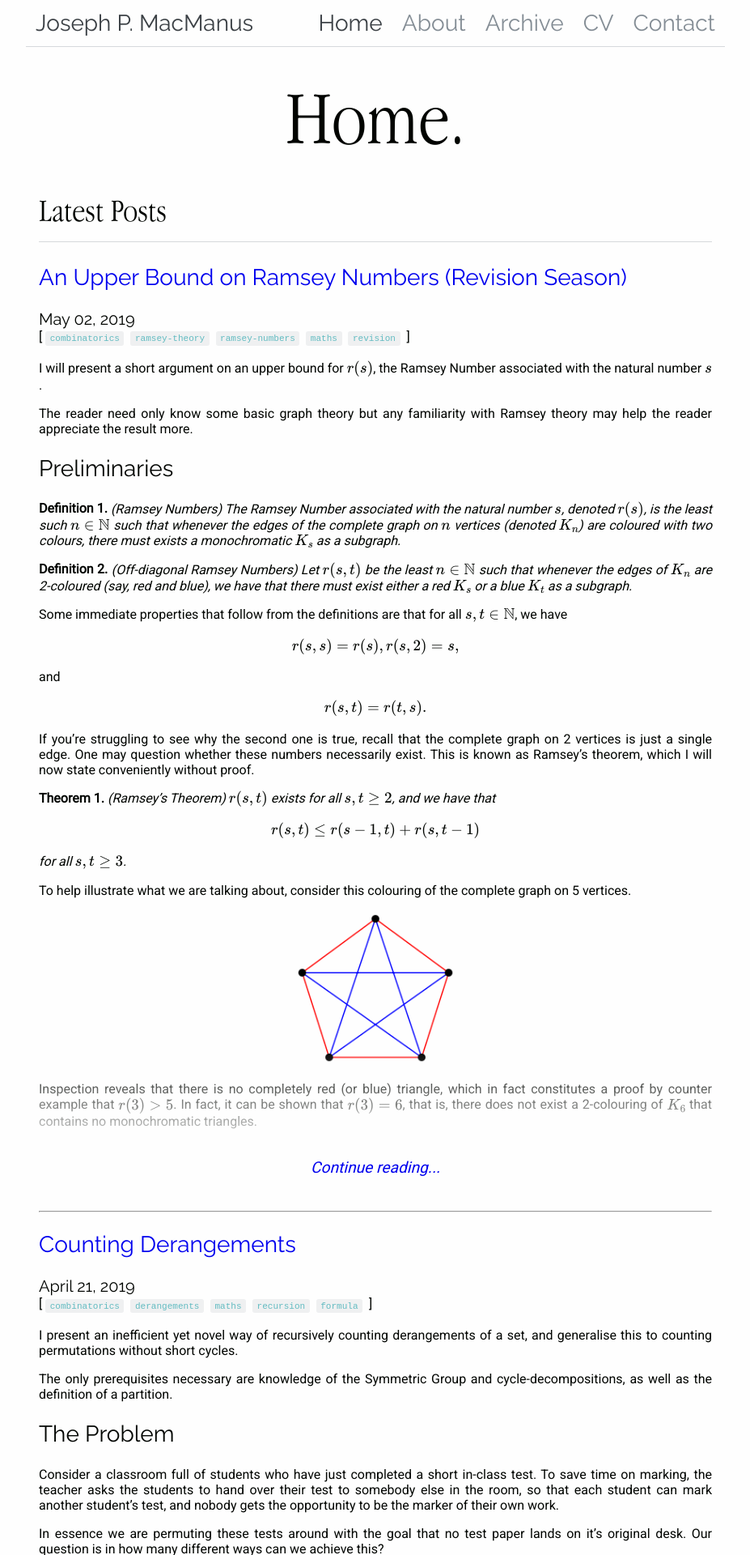
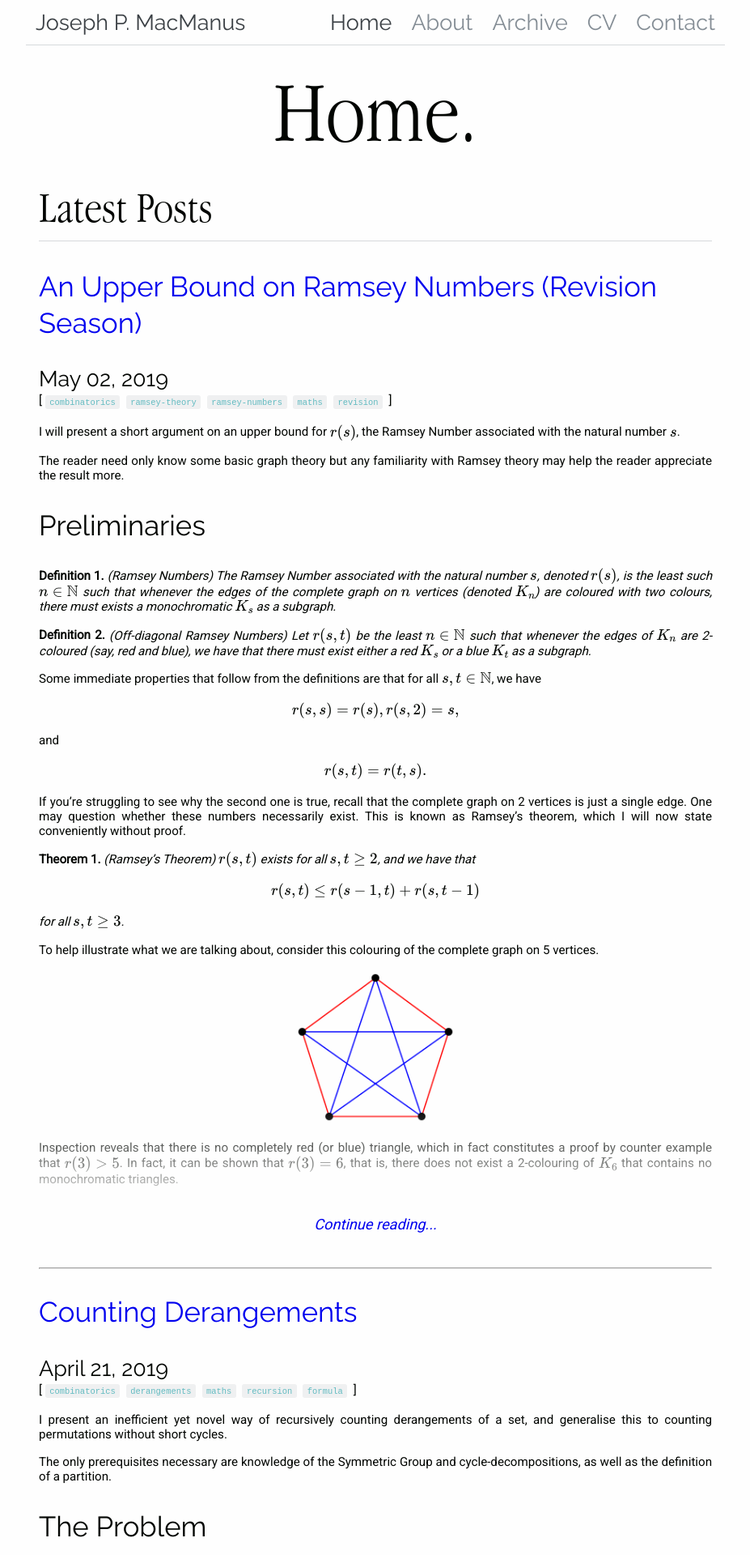
Before and after one commit to tiepdotme/jpmacmanus.me, a Jekyll site: the page built from index.html, in a window 1280 px wide. Shown: the top 1920 px of the page at 81% size, without its empty margins (176-1103 px from the left). Built offline with Jekyll 4.4.1, drawn with Linux system fonts in a browser that asks for light colours; formulas are drawn with MathJax 3.

Commit message:
font scaling

```diff
--- /dev/null
+++ b/_sass/fontscaling.scss
@@ -0,0 +1,122 @@
+body {
+  font-size: 100%;
+}
+
+body, caption, th, td, input, textarea, select, option, legend, fieldset, h1, h2, h3, h4, h5, h6 {
+  font-size-adjust: 0.5;
+}
+
+#page {
+  font-size: 1em;
+  /* equivalent to 16px */
+  line-height: 1.25;
+  /* equivalent to 20px */
+}
+
+@media (min-width: 43.75em) {
+  #page {
+    font-size: 1em;
+    /* equivalent to 16px */
+    line-height: 1.375;
+    /* equivalent to 22px */
+  }
+}
+
+h1 {
+  font-size: 2em;
+  /* 2x body copy size = 32px */
+  line-height: 1.25;
+  /* 45px / 36px */
+}
+
+@media (min-width: 43.75em) {
+  h1 {
+    font-size: 2.5em;
+    /* 2.5x body copy size = 40px */
+    line-height: 1.125;
+  }
+}
+
+@media (min-width: 56.25em) {
+  h1 {
+    font-size: 3em;
+    /* 3x body copy size = 48px */
+    line-height: 1.05;
+    /* keep to a multiple of the 20px line height and something more appropriate for display headings */
+  }
+}
+
+h2 {
+  font-size: 1.625em;
+  /* 1.625x body copy size = 26px */
+  line-height: 1.15384615;
+  /* 30px / 26px */
+}
+
+@media (min-width: 43.75em) {
+  h2 {
+    font-size: 2em;
+    /* 2x body copy size = 32px */
+    line-height: 1.25;
+  }
+}
+
+@media (min-width: 56.25em) {
+  h2 {
+    font-size: 2.25em;
+    /* 2.25x body copy size = 36px */
+    line-height: 1.25;
+  }
+}
+
+h3 {
+  font-size: 1.375em;
+  /* 1.375x body copy size = 22px */
+  line-height: 1.13636364;
+  /* 25px / 22px */
+}
+
+@media (min-width: 43.75em) {
+  h3 {
+    font-size: 1.5em;
+    /* 1.5x body copy size = 24px */
+    line-height: 1.25;
+  }
+}
+
+@media (min-width: 56.25em) {
+  h3 {
+    font-size: 1.75em;
+    /* 1.75x body copy size = 28px */
+    line-height: 1.25;
+  }
+}
+
+h4 {
+  font-size: 1.125em;
+  /* 1.125x body copy size = 18px */
+  line-height: 1.11111111;
+}
+
+@media (min-width: 43.75em) {
+  h4 {
+    line-height: 1.22222222;
+    /* (22px / 18px */
+  }
+}
+
+blockquote {
+  font-size: 1.25em;
+  /* 20px / 16px */
+  line-height: 1.25;
+  /* 25px / 20px */
+}
+
+@media (min-width: 43.75em) {
+  blockquote {
+    font-size: 1.5em;
+    /* 24px / 16px = */
+    line-height: 1.45833333;
+    /* 35px / 24px */
+  }
+}
--- a/assets/css/styles.scss
+++ b/assets/css/styles.scss
@@ -12,3 +12,4 @@
 @import "tags";
 
 @import "scaling";
+@import "fontscaling";
```
